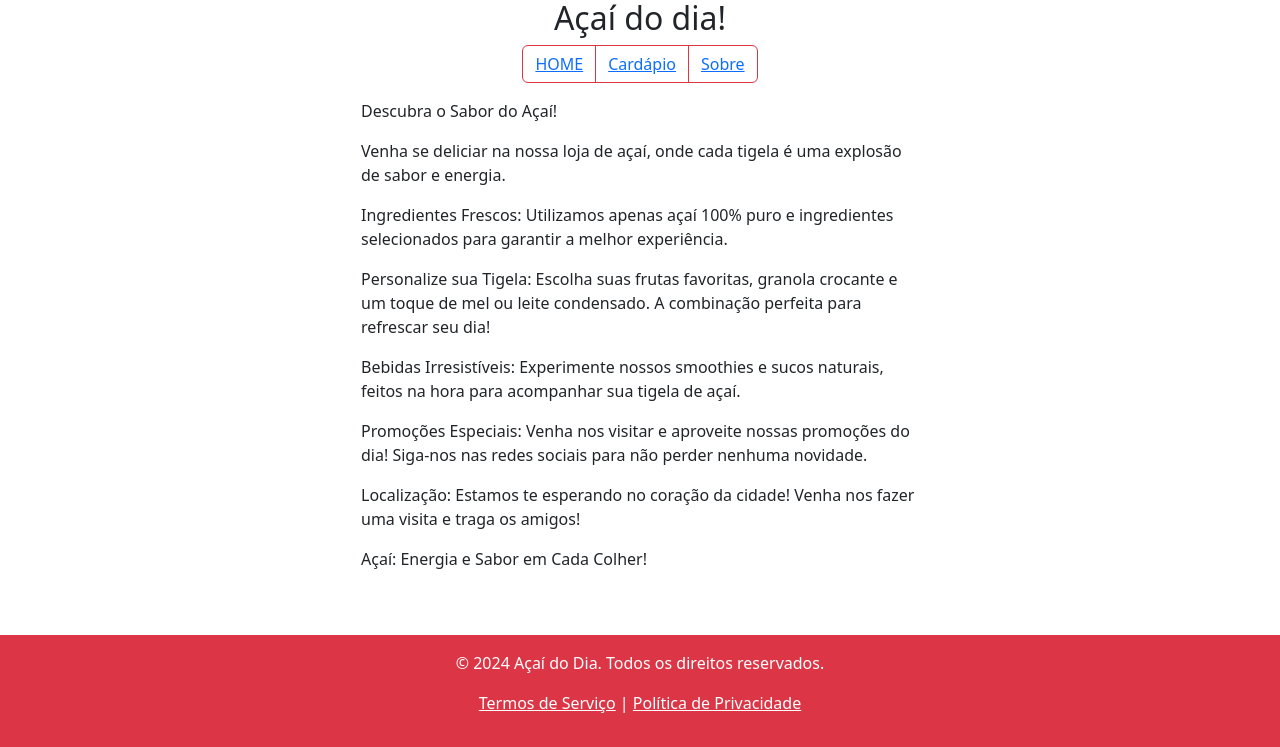
After one commit to LauraMoura98/A3_LOJA_ACAI, a Django app: page / in a window 1280 px wide. The commit adds this page. Shown: the part 296-1043 px from the top of the page. Run offline with Django 5.2, Linux system fonts and the light colour scheme.

Commit message:
primeira entrega

```diff
--- /dev/null
+++ b/api/templates/home.html
@@ -0,0 +1,79 @@
+<!-- main/templates/home.html -->
+<!DOCTYPE html>
+<html>
+<head>
+<title>Açaí do dia</title>
+
+<link href="https://cdn.jsdelivr.net/npm/bootstrap@5.3.3/dist/css/bootstrap.min.css" rel="stylesheet">
+
+<script src="https://cdn.jsdelivr.net/npm/bootstrap@5.3.3/dist/js/bootstrap.bundle.min.js"></script>
+
+<link rel="icon" type="image/png" href="https://svgur.com/i/1Bh_.svg">
+</head>
+<body>
+<div>
+    <nav class="navbar navbar-expand-sm bg-danger navbar-light">
+        <div class="container-fluid">
+            <ul class="navbar-nav">
+                <li class="nav-item">
+                    <button type="button" class="btn btn-light"><a class="nav-link" href="#">Carrinho de pedidos</a></button>
+                </li>
+                <li>&nbsp;&nbsp;&nbsp;</li>
+                <li class="nav-item">
+                    <button type="button" class="btn btn-light"><a class="nav-link" href="#">Conta</a></button>
+                </li>
+                <li class="nav-item px-2"></li>
+                    <button type="button" class="btn btn-light"><a class="nav-link" href="produtos">Administrar Produtos</a></button>
+                </li>
+            </ul>
+        </div>
+    </nav>
+</div>
+
+<div>
+    <center>
+        <img src="https://www.designi.com.br/images/preview/10404649.jpg" width="300">
+        <br>
+        <h2>Açaí do dia!</h2>
+    </center>
+</div>
+
+<div>
+    <div class="d-flex justify-content-center mb-3">
+		<div class="btn-group">
+			<button type="button" class="btn btn-outline-danger"><a href="#">HOME</a></button>
+			<button type="button" class="btn btn-outline-danger"><a href="cardapio">Cardápio</a></button>
+			<button type="button" class="btn btn-outline-danger"><a href="#">Sobre</a></button>
+        </div>
+    </div>
+</div>
+
+<div class="container">
+    <div class="mx-auto">
+        <div class="col-md-6 mx-auto">
+            <p>Descubra o Sabor do Açaí!</p>
+            <p>Venha se deliciar na nossa loja de açaí, onde cada tigela é uma explosão de sabor e energia.</p>
+            <p>Ingredientes Frescos: Utilizamos apenas açaí 100% puro e ingredientes selecionados para garantir a melhor experiência.</p>
+            <p>Personalize sua Tigela: Escolha suas frutas favoritas, granola crocante e um toque de mel ou leite condensado. A combinação perfeita para refrescar seu dia!</p>
+            <p>Bebidas Irresistíveis: Experimente nossos smoothies e sucos naturais, feitos na hora para acompanhar sua tigela de açaí.</p>
+            <p>Promoções Especiais: Venha nos visitar e aproveite nossas promoções do dia! Siga-nos nas redes sociais para não perder nenhuma novidade.</p>
+            <p>Localização: Estamos te esperando no coração da cidade! Venha nos fazer uma visita e traga os amigos!</p>
+            <p>Açaí: Energia e Sabor em Cada Colher!</p>
+        </div>
+    </div>
+</div>
+
+<br>
+<br>
+
+<footer class="bg-danger text-white text-center py-3 mt-auto">
+        <div class="container">
+            <p>&copy; 2024 Açaí do Dia. Todos os direitos reservados.</p>
+            <p>
+               <a href="#" class="text-white">Termos de Serviço</a> |
+               <a href="#" class="text-white">Política de Privacidade</a>
+           </p>
+       </div>
+ </footer>
+</body>
+</html>
--- a/api/urls.py
+++ b/api/urls.py
@@ -6,4 +6,7 @@ urlpatterns = [
     path('produtos/novo/', views.criar_produto, name='criar_produto'),
     path('produtos/<int:id>/editar/', views.editar_produto, name='editar_produto'),
     path('produtos/<int:id>/deletar/', views.deletar_produto, name='deletar_produto'),
+    path('', views.home, name='home'),
+    path('home', views.home, name='home'),
+    path('cardapio', views.cardapio, name='cardapio'),
 ]
--- a/api/views.py
+++ b/api/views.py
@@ -44,3 +44,14 @@ def deletar_produto(request, id):
         produto.delete()
         return redirect('listar_produtos')
     return render(request, 'deletar_produto.html', {'produto': produto})
+
+
+# HOME
+def home(request):
+    return render(request, 'home.html')
+
+
+# CARDAPIO
+def cardapio(request):
+    produtos = Produto.objects.all()  # Busca todos os produtos
+    return render(request, 'cardapio.html', {'produtos': produtos})  # Passa os produtos para o template
```
Also changed, not shown: api/templates/cardapio.html (added, +97 -0 lines), api/templates/criar_produto.html (+10 -2 lines), api/templates/deletar_produto.html (+12 -2 lines), api/templates/editar_produto.html (+13 -2 lines), api/templates/listar_produto.html (+49 -7 lines), db.sqlite3.
